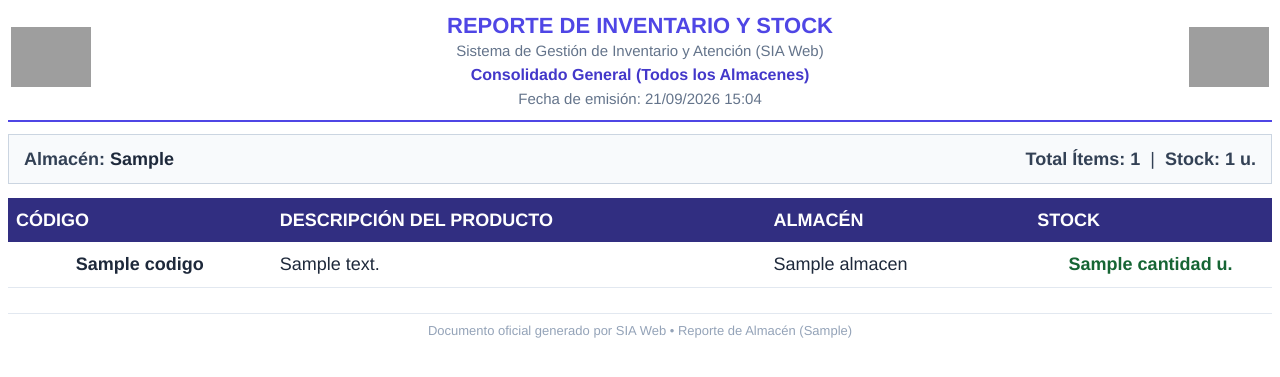
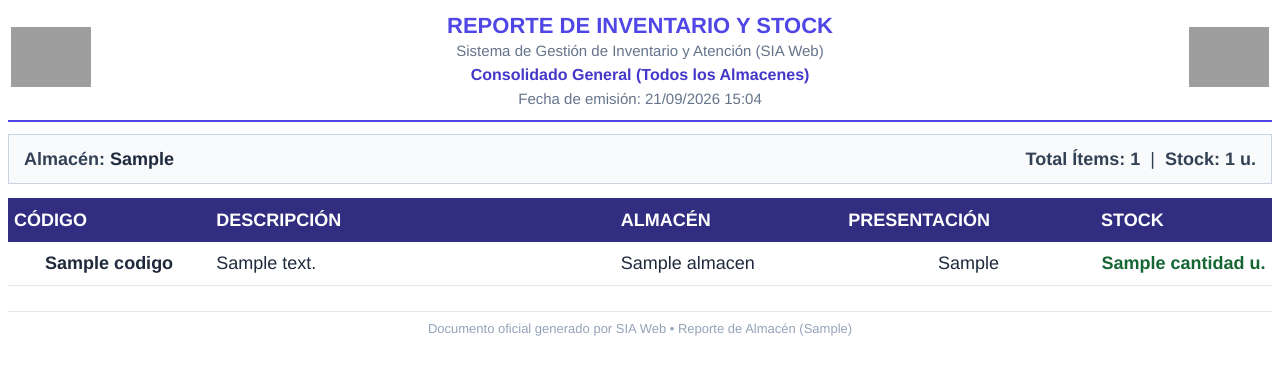
Before and after one commit to jcabritalinares-alt/sia, a Django app: template templates/reportes/inventario_pdf.html in a window 1280 px wide. Shown: the top 377 px of the page. Run offline with Django 5.2, Linux system fonts and the light colour scheme; the template is opened without the code that fills it: most values are stand-ins (such as "Sample title", 1, 10 or a date in 2020); grey boxes are pictures that could not be loaded.

Commit message:
ACTUALIZACION

```diff
--- a/templates/reportes/inventario_pdf.html
+++ b/templates/reportes/inventario_pdf.html
@@ -6,7 +6,7 @@
     <style>
         @page {
             size: letter portrait;
-            margin: 1.2cm 1.4cm 1.4cm 1.4cm;
+            margin: 1.2cm 1.2cm 1.4cm 1.2cm;
         }
         body {
             font-family: Helvetica, Arial, sans-serif;
@@ -54,13 +54,13 @@
             background-color: #312e81;
             color: #ffffff;
             font-weight: bold;
-            padding: 10px 8px;
+            padding: 10px 6px;
             text-align: left;
             font-size: 18px;
             text-transform: uppercase;
         }
         .table-inventario td {
-            padding: 10px 8px;
+            padding: 9px 6px;
             border-bottom: 1px solid #e2e8f0;
             font-size: 18px;
         }
@@ -118,10 +118,11 @@
     <table class="table-inventario">
         <thead>
             <tr>
-                <th width="110" class="text-center">Código</th>
-                <th width="220">Descripción del Producto</th>
-                <th width="110">Almacén</th>
-                <th width="100" class="text-center">Stock</th>
+                <th width="16%" class="text-center">Código</th>
+                <th width="32%">Descripción</th>
+                <th width="18%">Almacén</th>
+                <th width="20%" class="text-center">Presentación</th>
+                <th width="14%" class="text-center">Stock</th>
             </tr>
         </thead>
         <tbody>
@@ -131,8 +132,17 @@
                 <td>{{ p.descripcion }}</td>
                 <td>{{ p.almacen|default:"Principal" }}</td>
                 <td class="text-center">
+                    {% if p.tipo_presentacion == 'caja' %}
+                        Caja ({{ p.unidades_por_empaque|default:1 }} u.)
+                    {% elif p.tipo_presentacion %}
+                        {{ p.tipo_presentacion|capfirst }}
+                    {% else %}
+                        Unidad
+                    {% endif %}
+                </td>
+                <td class="text-center">
                     {% if p.cantidad <= 5 %}
-                        <span class="stock-critico">⚠️ {{ p.cantidad }} u.</span>
+                        <span class="stock-critico">{{ p.cantidad }} u.</span>
                     {% else %}
                         <span class="stock-normal">{{ p.cantidad }} u.</span>
                     {% endif %}
@@ -140,7 +150,7 @@
             </tr>
             {% empty %}
             <tr>
-                <td colspan="4" class="text-center" style="padding: 18px; color: #64748b; font-size: 18px;">
+                <td colspan="5" class="text-center" style="padding: 18px; color: #64748b; font-size: 18px;">
                     {% if es_filtrado %}
                         No hay productos registrados actualmente en el almacén <strong>{{ almacen_seleccionado }}</strong>.
                     {% else %}
```
